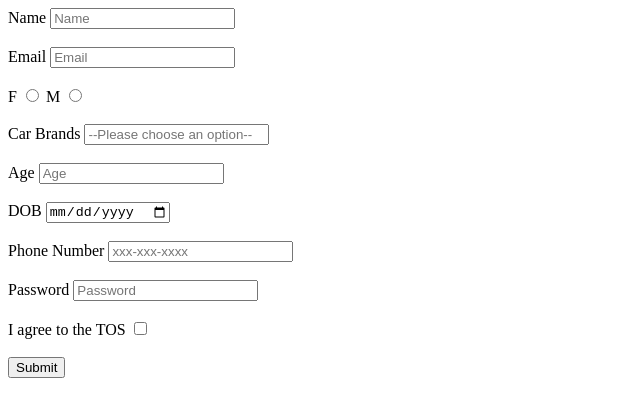
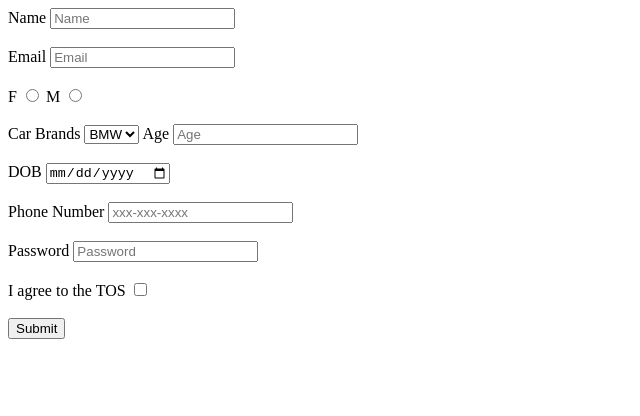
Before and after one commit to acciojob/signup-form-car-adityatadas24, a website: page main.html in a window 1280 px wide. Shown: the whole page, without its empty margins (0-640 px from the left). Drawn offline with Linux system fonts and the light colour scheme.

Commit message:
created a submission

```diff
--- a/main.html
+++ b/main.html
@@ -22,7 +22,10 @@
 		<input type="radio" name="gender" required><br><br>
 
 		<label for="cars">Car Brands</label>
-		<input type="select" id="cars" name="cars" placeholder="--Please choose an option--" required><br><br>
+		<select id="cars" name="cars" required>
+			<option >BMW</option>
+			<option>KIA</option>
+		</select>
 
 		<label for="age">Age</label>
 		<input type="number" id="age" name="age" placeholder="Age" required><br><br>
```
